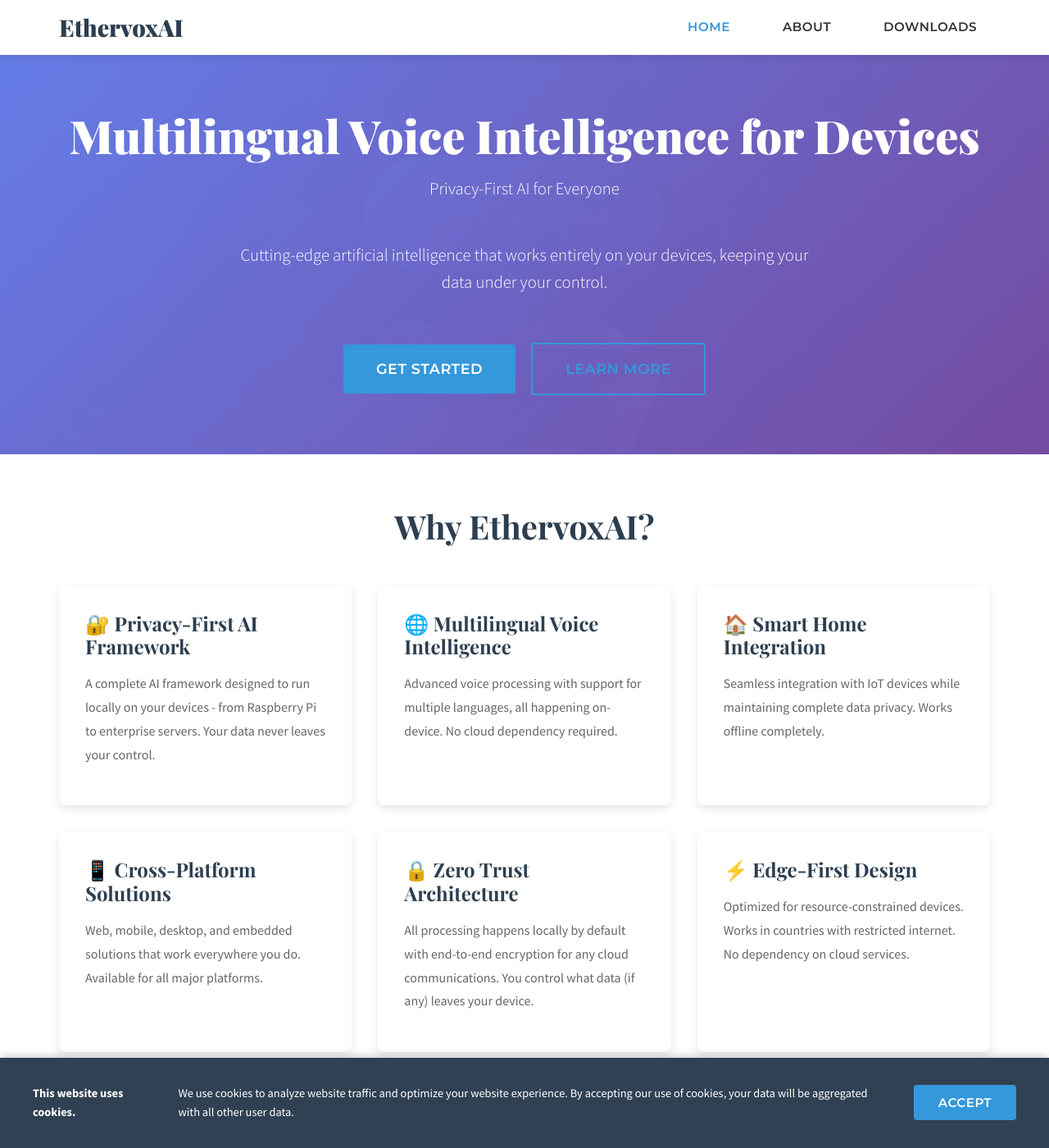
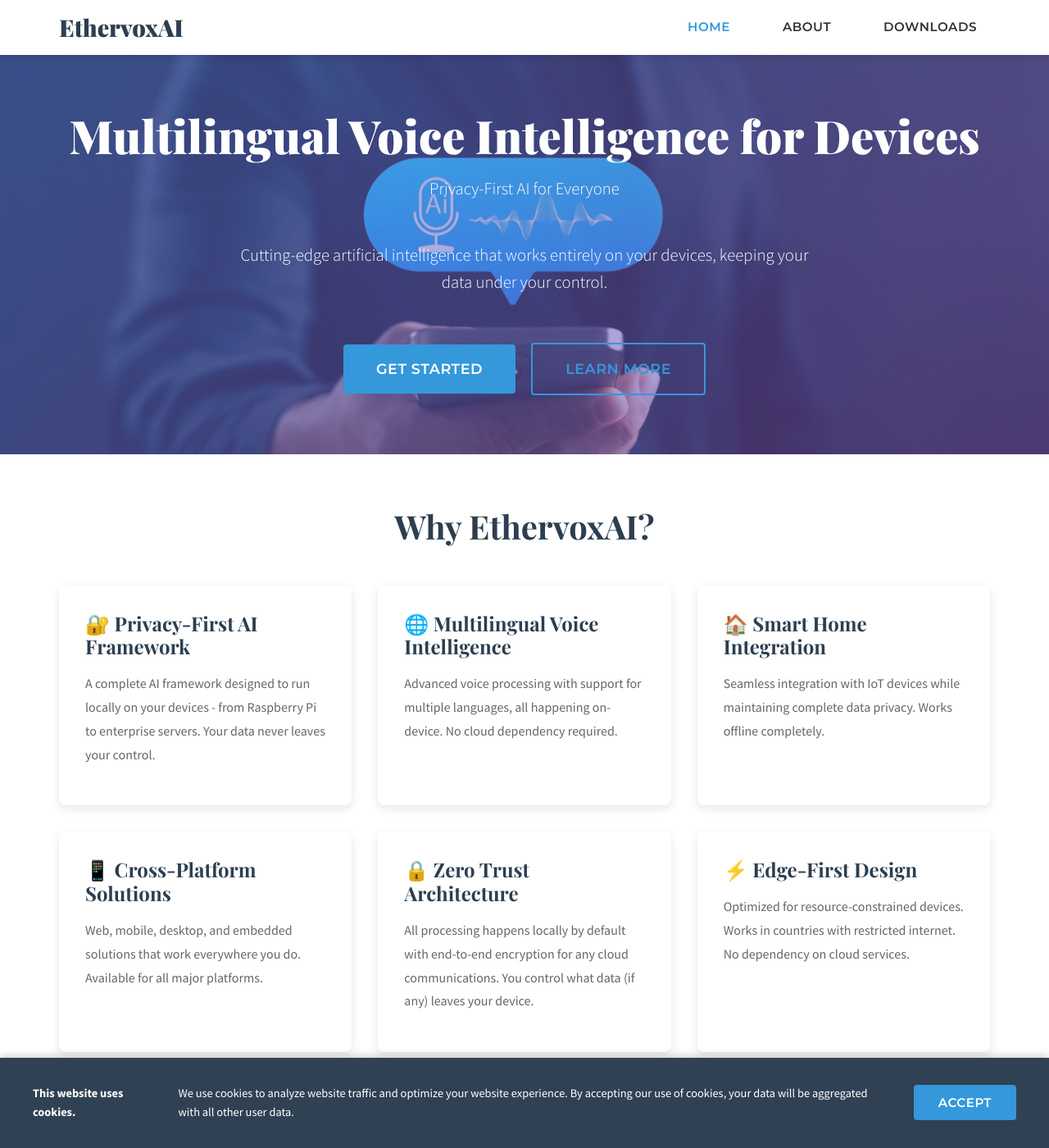
Before and after one commit to ethervox-ai/.github, a Jekyll site: the page built from index.html, in a window 1280 px wide and 1400 px high. Shown: the whole window at 82% size. Built offline with Jekyll 4.4.1, drawn with Linux system fonts in a browser that asks for light colours.

Commit message:
Fix hero gradient opacity to show background image
- Reduced gradient opacity from 0.9 to 0.5-0.6
- Removed duplicate ::before overlay
- Background image now clearly visible through gradient
- Maintains text readability with subtle color overlay

Co-authored-by: Copilot <223556219+Copilot@users.noreply.github.com>

```diff
--- a/assets/css/main.css
+++ b/assets/css/main.css
@@ -352,23 +352,12 @@ a:hover {
    ======================================== */
 
 .hero {
-    background: linear-gradient(135deg, rgba(102, 126, 234, 0.9) 0%, rgba(118, 75, 162, 0.9) 100%),
+    background: linear-gradient(135deg, rgba(102, 126, 234, 0.5) 0%, rgba(118, 75, 162, 0.6) 100%),
                 url('/assets/images/hero-background.jpg') center/cover no-repeat;
     color: #fff;
     padding: var(--spacing-xl) 0;
     text-align: center;
     position: relative;
-}
-
-.hero::before {
-    content: '';
-    position: absolute;
-    top: 0;
-    left: 0;
-    right: 0;
-    bottom: 0;
-    background: linear-gradient(135deg, rgba(102, 126, 234, 0.85) 0%, rgba(118, 75, 162, 0.85) 100%);
-    z-index: 0;
 }
 
 .hero .container {
```
